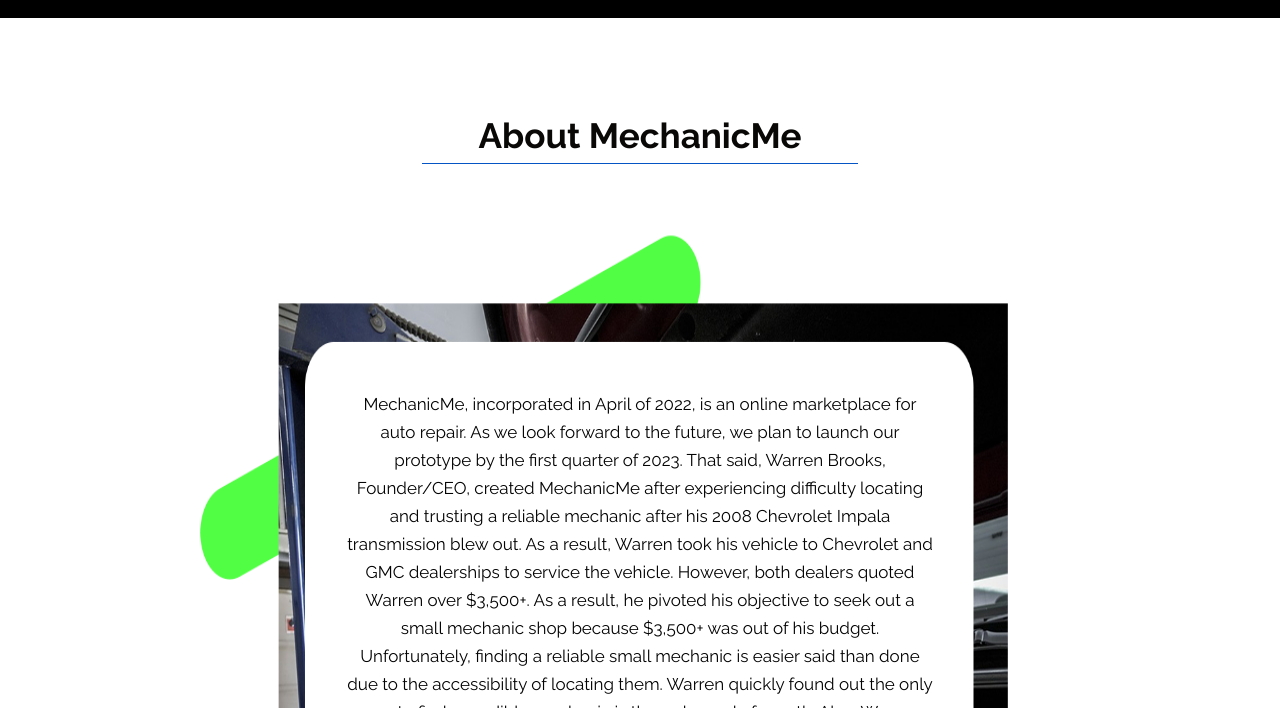
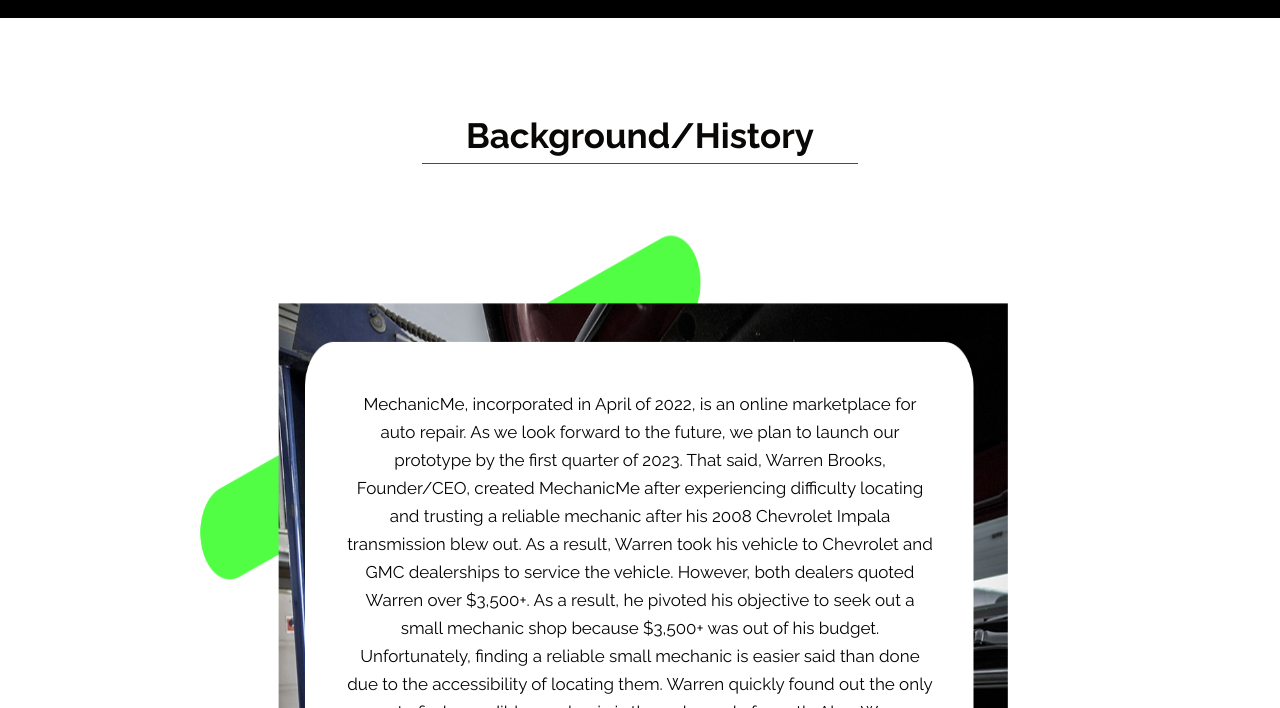
Before and after one commit to Eclipse04/MechanicMe, a plain HTML site: page about.html in a window 1280 px wide. Shown: the part 92-800 px from the top of the page. Drawn offline with nearby package versions, Linux system fonts and the light colour scheme.

Commit message:
Update about.html

```diff
--- a/about.html
+++ b/about.html
@@ -97,7 +97,7 @@
             <div class="row">
                <div class="col-md-12">
                   <div class="titlepage">
-                     <h2>About MechanicMe </h2>
+                     <h2>Background/History </h2>
                   </div>
                </div>
             </div>
```
